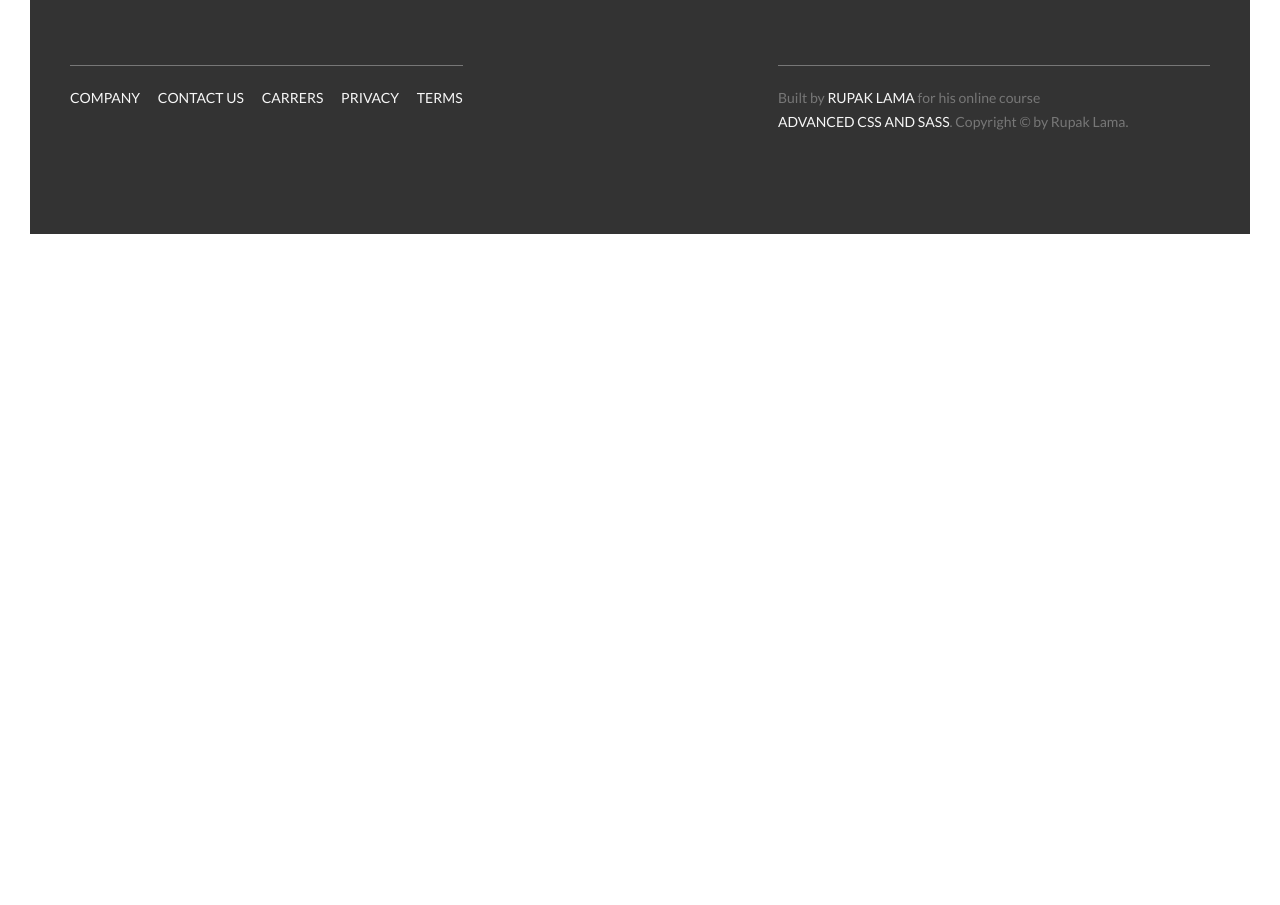
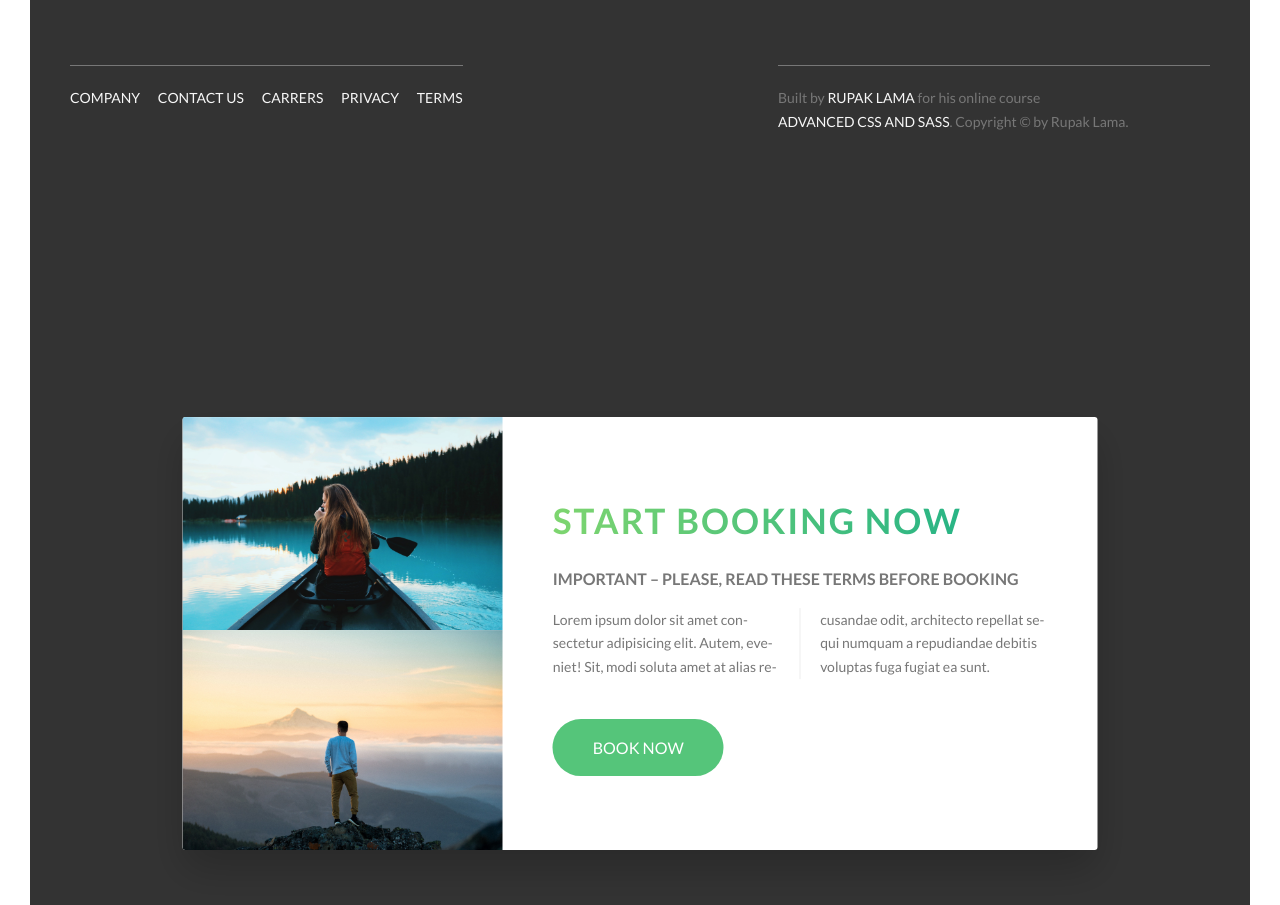
Before and after one commit to rupaklama/css-advanced, a website: page na-tours/index.html in a window 1280 px wide. Shown: the part 5255-6160 px from the top of the page. Before the commit the page ends 5519 px from the top, so only its background shows below. Drawn offline with Linux system fonts and the light colour scheme.

Commit message:
created popup

```diff
--- a/na-tours/index.html
+++ b/na-tours/index.html
@@ -373,5 +373,27 @@
         </div>
       </div>
     </footer>
+
+    <div class="popup">
+      <div class="popup__content">
+        <div class="popup__left">
+          <img src="img/nat-8.jpg" alt="tour photo" class="popup__img" />
+          <img src="img/nat-9.jpg" alt="tour photo" class="popup__img" />
+        </div>
+
+        <div class="popup__right">
+          <h2 class="heading-secondary u-margin-bottom-small">Start booking now</h2>
+          <h3 class="heading-tertiary u-margin-bottom-small">
+            Important &ndash; Please, read these terms before booking
+          </h3>
+          <p class="popup__text">
+            Lorem ipsum dolor sit amet consectetur adipisicing elit. Autem, eveniet! Sit, modi soluta amet at
+            alias recusandae odit, architecto repellat sequi numquam a repudiandae debitis voluptas fuga
+            fugiat ea sunt.
+          </p>
+          <a href="#" class="btn btn--green">Book now</a>
+        </div>
+      </div>
+    </div>
   </body>
 </html>
--- /dev/null
+++ b/na-tours/sass/components/_popup.scss
@@ -0,0 +1,77 @@
+.popup {
+  height: 100vh;
+  width: 100%;
+  position: fixed;
+  top: 0;
+  left: 0;
+  background-color: rgba($color-black, 0.8);
+  z-index: 9999;
+  position: relative;
+
+  &__content {
+    width: 75%;
+
+    background-color: $color-white;
+    box-shadow: 0 2rem 4rem rgba($color-black, 0.2);
+    border-radius: 3px;
+
+    position: absolute;
+    top: 50%;
+    left: 50%;
+    transform: translate(-50%, -50%);
+
+    // to create boxes with equal height using table-cell below
+    display: table;
+    overflow: hidden;
+  }
+
+  &__left {
+    width: 35%;
+
+    // grid layout which makes an element behave a bit like a table
+    // This will be a table cell - table data (<td></td>).
+    // note - the parent element needs to have display:table
+    display: table-cell;
+  }
+
+  &__right {
+    right: 65%;
+    padding: 3rem 5rem;
+
+    display: table-cell;
+
+    // table property to align in the middle
+    vertical-align: middle;
+  }
+
+  &__img {
+    display: block;
+    width: 100%;
+  }
+
+  &__text {
+    font-size: 1.4rem;
+    margin-bottom: 4rem;
+
+    // NOTE - In general, you shouldn't add PREFIX manually, use auto prefixer tool
+    // text columns
+    -moz-column-count: 2;
+    column-count: 2;
+
+    // default is 1em = 14px because 1em is the font size of current element
+    -moz-column-gap: 4rem;
+    column-gap: 4rem;
+
+    // border in between
+    -moz-column-rule: 1px solid $color-grey-light-2;
+    column-rule: 1px solid $color-grey-light-2;
+
+    // to add hyphens at the endline
+    // note - to work this correctly have to define this - <html lang="en">
+    -moz-hyphens: auto;
+    -ms-hyphens: auto;
+    // safari & chrome
+    -webkit-hyphens: auto;
+    hyphens: auto;
+  }
+}
--- a/na-tours/sass/main.scss
+++ b/na-tours/sass/main.scss
@@ -11,9 +11,10 @@
 @import "components/bg-video";
 @import "components/button";
 @import "components/composition";
-@import "./components/card";
+@import "components/card";
 @import "components/feature-box";
 @import "components/form";
+@import "components/popup";
 @import "components/story";
 
 @import "layout/footer";
```
Also changed, not shown: na-tours/css/style.css.
